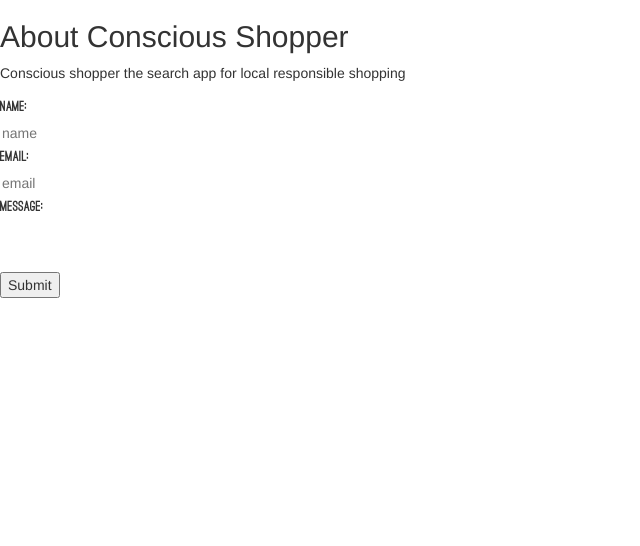
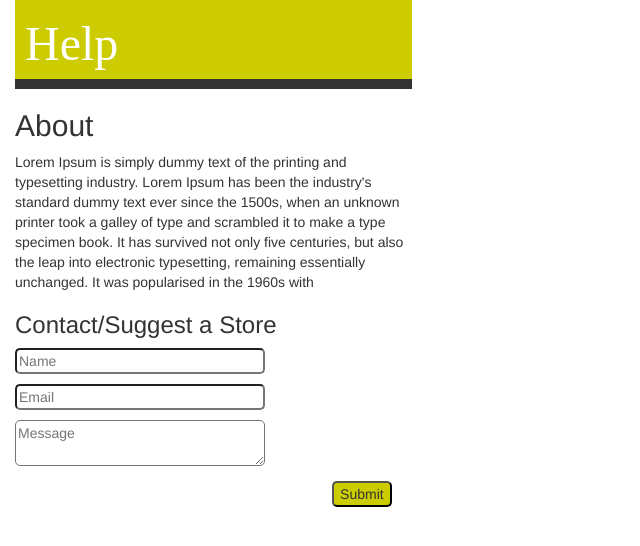
Before and after one commit to karlhass15/tcs_master, a website: page server/public/assets/views/email.html in a window 1280 px wide. Shown: the whole page, without its empty margins (0-640 px from the left). Drawn offline with Linux system fonts and the light colour scheme.

Commit message:
button work

```diff
--- /dev/null
+++ b/client/styles/login.css
@@ -0,0 +1,30 @@
+header {
+    font-family: 'ostrichBlack';
+    font-size: 48px;
+    color: white;
+    background-color: #CCCC00;
+    padding-left: 10px;
+    padding-top: 10px;
+    border-bottom: 10px solid #333333;
+}
+
+/*CONTACT FORM*/
+
+#grayBackground {
+    /*background-color: #4a4a4c;*/
+}
+form {
+    display: inline-block;
+}
+input {
+    border-radius: 5px;
+    width: 250px;
+    margin-bottom: 10px;
+}
+
+button {
+    border-radius: 5px;
+    background-color: #CCCC00;
+    float: right;
+    margin-right: 20px;
+}
--- a/server/app.js
+++ b/server/app.js
@@ -27,6 +27,8 @@
 app.use(passport.initialize());
 app.use(passport.session());
 
+//NEED TO UP DATE TO OR \\ CALL FOR LIVE VERSION ON HEROKU: !!!!!!!!!!!!!!!!
+//mongoose.connect(process.env.MONGOLAB_URI ||  'mongodb://localhost:27017/consciousshopperdb');
 var mongoURI = "mongodb://localhost:27017/consciousshopperdb";
 
 var mongoDB = mongoose.connect(mongoURI).connection;
--- a/server/public/assets/styles/email.css
+++ b/server/public/assets/styles/email.css
@@ -1,9 +1,36 @@
-
+header {
+    font-family: 'ostrichBlack';
+    font-size: 48px;
+    color: white;
+    background-color: #CCCC00;
+    padding-left: 10px;
+    padding-top: 10px;
+    border-bottom: 10px solid #333333;
+}
 
 /*CONTACT FORM*/
-#contact {
-    margin-top: 200px
+
+#grayBackground {
+    /*background-color: #4a4a4c;*/
 }
-.contactForm {
+form {
+    display: inline-block;
+}
+input {
     border-radius: 5px;
+    width: 250px;
+    margin-bottom: 10px;
 }
+textarea {
+    border-radius: 5px;
+    width: 250px;
+    margin-right: 100px;
+    margin-bottom: 10px;
+
+}
+button {
+    border-radius: 5px;
+    background-color: #CCCC00;
+    float: right;
+    margin-right: 20px;
+}
--- /dev/null
+++ b/server/public/assets/styles/login.css
@@ -0,0 +1,30 @@
+header {
+    font-family: 'ostrichBlack';
+    font-size: 48px;
+    color: white;
+    background-color: #CCCC00;
+    padding-left: 10px;
+    padding-top: 10px;
+    border-bottom: 10px solid #333333;
+}
+
+/*CONTACT FORM*/
+
+#grayBackground {
+    /*background-color: #4a4a4c;*/
+}
+form {
+    display: inline-block;
+}
+input {
+    border-radius: 5px;
+    width: 250px;
+    margin-bottom: 10px;
+}
+
+button {
+    border-radius: 5px;
+    background-color: #CCCC00;
+    float: right;
+    margin-right: 20px;
+}
--- a/server/public/assets/views/email.html
+++ b/server/public/assets/views/email.html
@@ -1,12 +1,15 @@
 <!DOCTYPE html>
 <html lang="en">
 <head>
-    <meta charset="UTF-8">
+
+
+    <meta name="viewport" content="width=device-width, initial-scale=1">
+
     <title></title>
 
     <!--Link-->
     <link rel="stylesheet" href="/assets/vendors/bootstrap.min.css">
-    <link rel="stylesheet" href="/assets/styles/style.css">
+    <link rel="stylesheet" href="/assets/styles/email.css">
 
     <!--Scripts-->
     <script type="text/javascript" src="/assets/vendors/jquery.min.js"></script>
@@ -15,25 +18,34 @@
 
 
 </head>
+<body>
+<div class ="container col-md-4">
+    <header>
+    <div id="pageHeader">Help</div>
+    </header>
 
-<body>
-<div class ="about">
-    <h2>About Conscious Shopper</h2>
-    <p>Conscious shopper the search app for local responsible shopping </p>
+
+    <div id="grayBackground">
+
+    <h2>About</h2>
+    <p>Lorem Ipsum is simply dummy text of the printing and typesetting industry. Lorem Ipsum
+        has been the industry's standard dummy text ever since the 1500s, when an unknown printer
+        took a galley of type and scrambled it to make a type specimen book. It has survived not
+        only five centuries, but also the leap into electronic typesetting, remaining essentially
+        unchanged. It was popularised in the 1960s with </p>
+
+        <div id="contact">
+        <h3>Contact/Suggest a Store</h3>
+        <form id="contactForm" method="POST" action="/contact">
+        <input type="text" placeholder="Name" name="name">
+        <input type="text" placeholder="Email" name="email">
+                <textarea type="text" placeholder="Message" value="Message" name="message"
+                          required></textarea>
+        <button type="submit btn" onclick="window.location.href='home.html'">Submit</button>
+        </form>
+        </div>
+    </div>
 </div>
-    <div id="contact">
-
-       <form id="contactForm" method="POST" action="/contact">
-        <label>Name:</label>
-        <input type="text" placeholder="name" name="name">
-        <label>Email:</label>
-        <input type="text" placeholder="email" name="email">
-        <label>Message:</label>
-                <textarea type="text" value="message" name="message"
-                          required></textarea>
-        <button type="submit btn">Submit</button>
-      </form>
-    </div>
 
 </body>
 
--- a/server/routes/contact.js
+++ b/server/routes/contact.js
@@ -7,7 +7,6 @@
 
 var Schema = mongoose.Schema;
 
-mongoose.connect(process.env.MONGOLAB_URI ||  'mongodb://localhost:27017/consciousshopperdb');
 mongoose.model('Email', new Schema({"name": String, "email": String, "message": String}, {collection: 'emails'}));
 var Person = mongoose.model('Email');
 
```
Also changed, not shown: client/scripts/email.js (+7 -19 lines), client/views/admin.html (+5 -1 lines), client/views/email.html (+31 -19 lines), client/views/login.html (+32 -8 lines), client/views/storesearch.html (+1 -1 lines), server/Models/email.server.model.js (+7 -4 lines), server/public/assets/views/admin.html (+5 -1 lines), server/public/assets/views/login.html (+32 -8 lines), server/public/assets/views/storesearch.html (+1 -1 lines), 1 other file.
